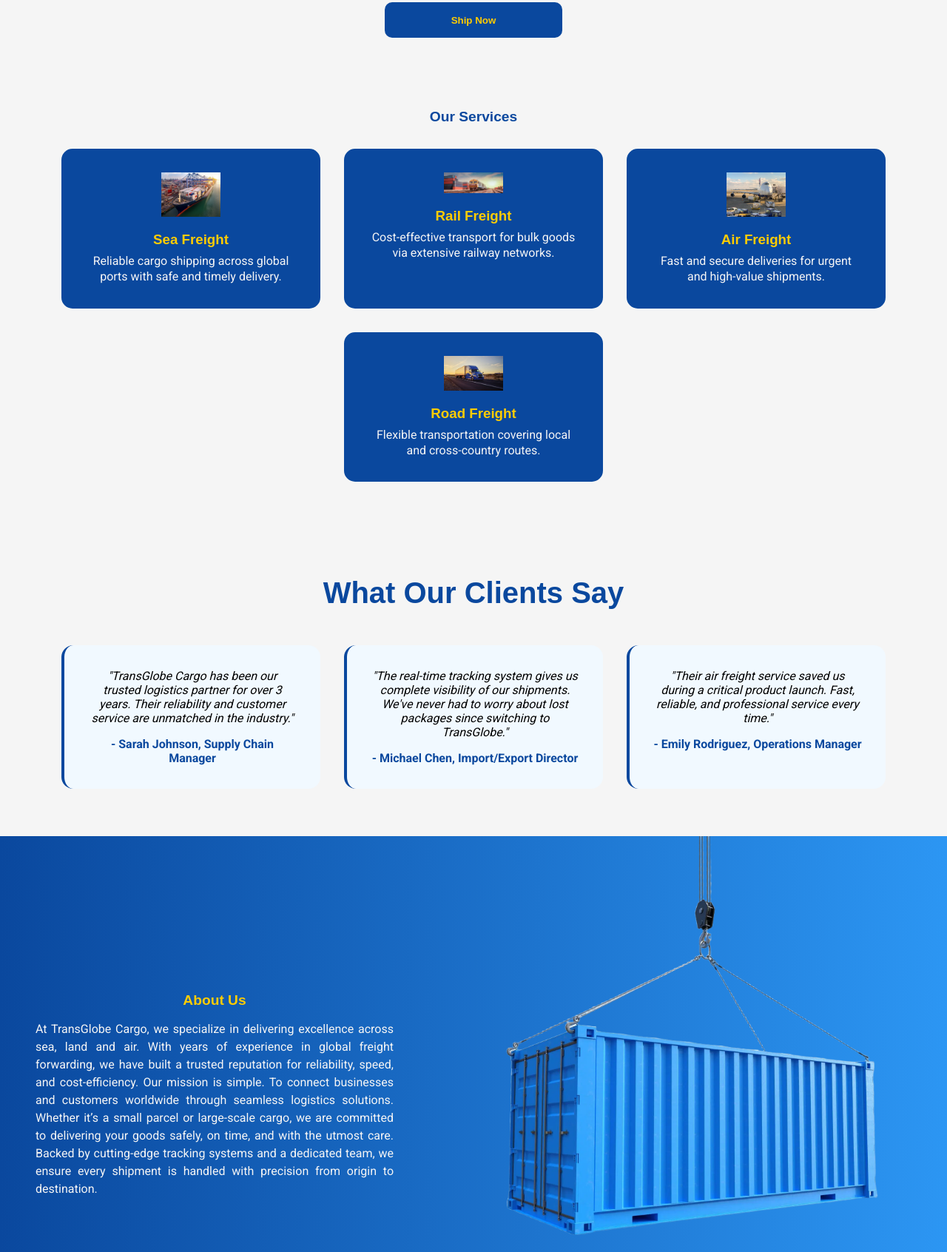
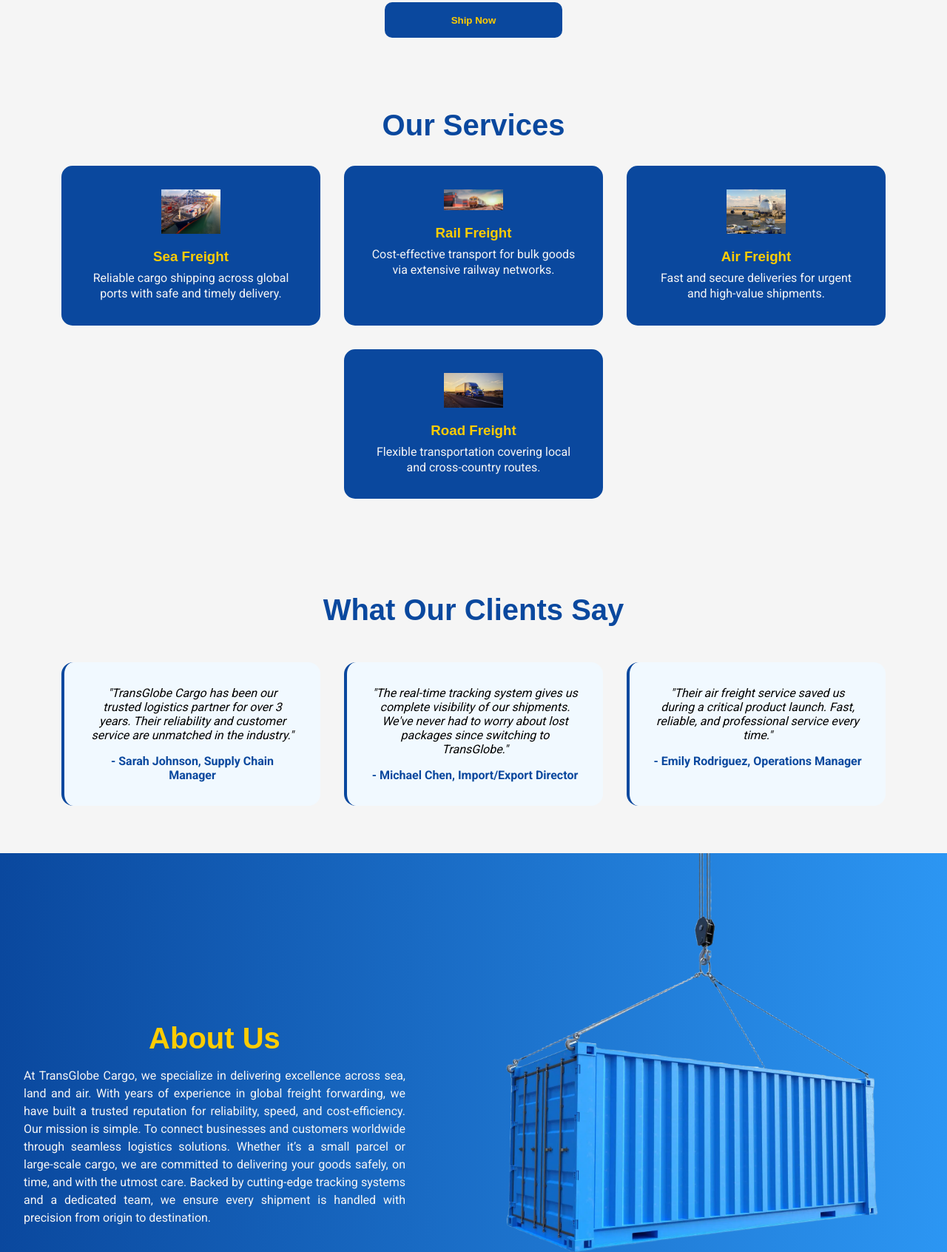
Before and after one commit to 00tega/Logistics-site, a plain HTML site: page index.html in a window 1280 px wide. Shown: the part 638-2330 px from the top of the page at 74% size. Drawn offline with Linux system fonts and the light colour scheme.

Commit message:
minor fixes

```diff
--- a/index.html
+++ b/index.html
@@ -54,7 +54,7 @@
 
             <button class="ship-now-btn">Ship Now</button>
 
-            <section id="services">
+            <section id="services" class="services">
                 <h2>Our Services</h2>
                 <div class="services-content">
                     <div class="service-card">
--- a/styles.css
+++ b/styles.css
@@ -150,7 +150,7 @@ header, footer {
     text-align: center;
 }
 
-#services h2 {
+.services h2 {
     font-size: 2.5rem;
     color: rgb(10, 72, 158);
     margin-bottom: 2rem;
@@ -194,11 +194,6 @@ header, footer {
     color: whitesmoke;
     line-height: 1.3;
 }
-
-#services h2, #about h2, .testimonials-section h2 {
-    font-size: 1.2rem;
-}
-
 
 .testimonials-section {
     padding: 4rem 2rem;
@@ -258,13 +253,13 @@ header, footer {
 .about-text {
     flex: 1;
     margin: 0 2rem;
-    padding: 1rem;
 }
 
 .about-content h2 {
+    margin-top: 2rem;
     text-align: center;
     margin-bottom: 1rem;
-    font-size: 1.5rem;
+    font-size: 2.5rem;
     color: rgb(255, 204, 0);
 }
 
@@ -329,6 +324,10 @@ footer ul li:hover {
     .tracking-form input {
         width: 100%;
         max-width: 300px;
+    }
+
+    #services h2, #about h2, .testimonials-section h2 {
+        font-size: 1.8rem;
     }
 
     .tracking-form button {
```
